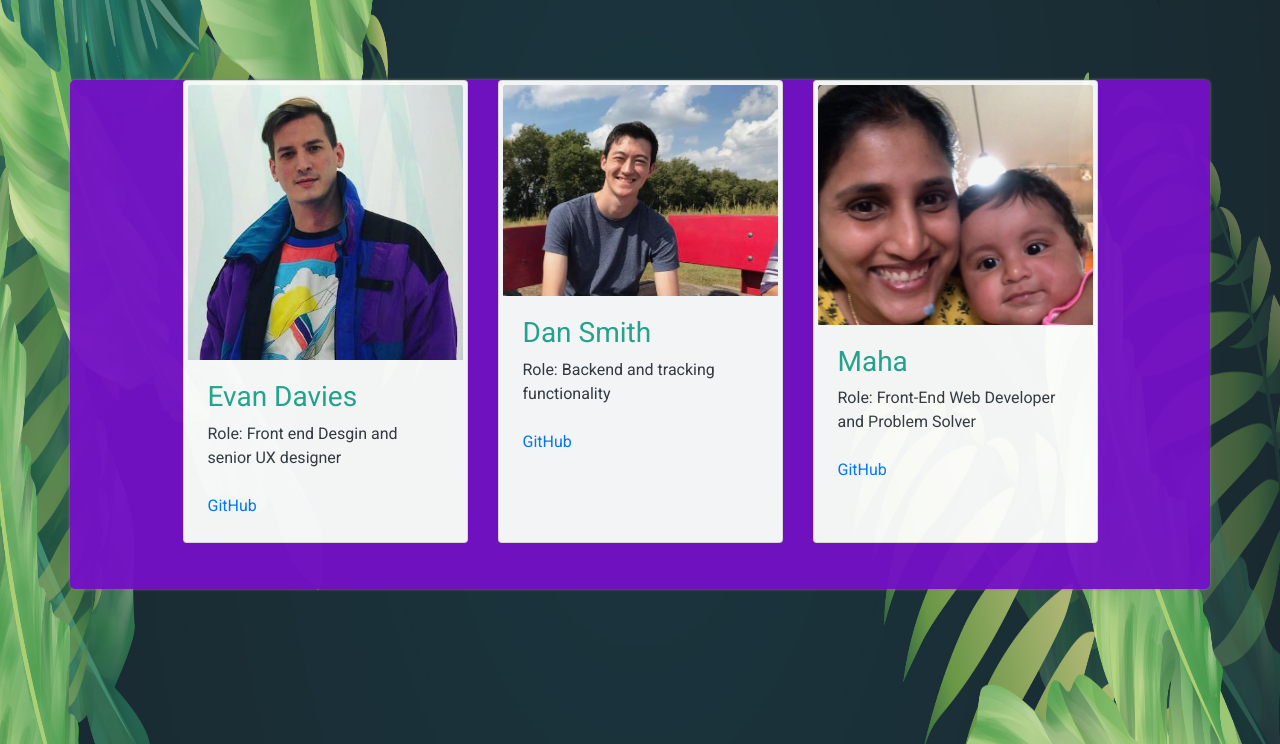
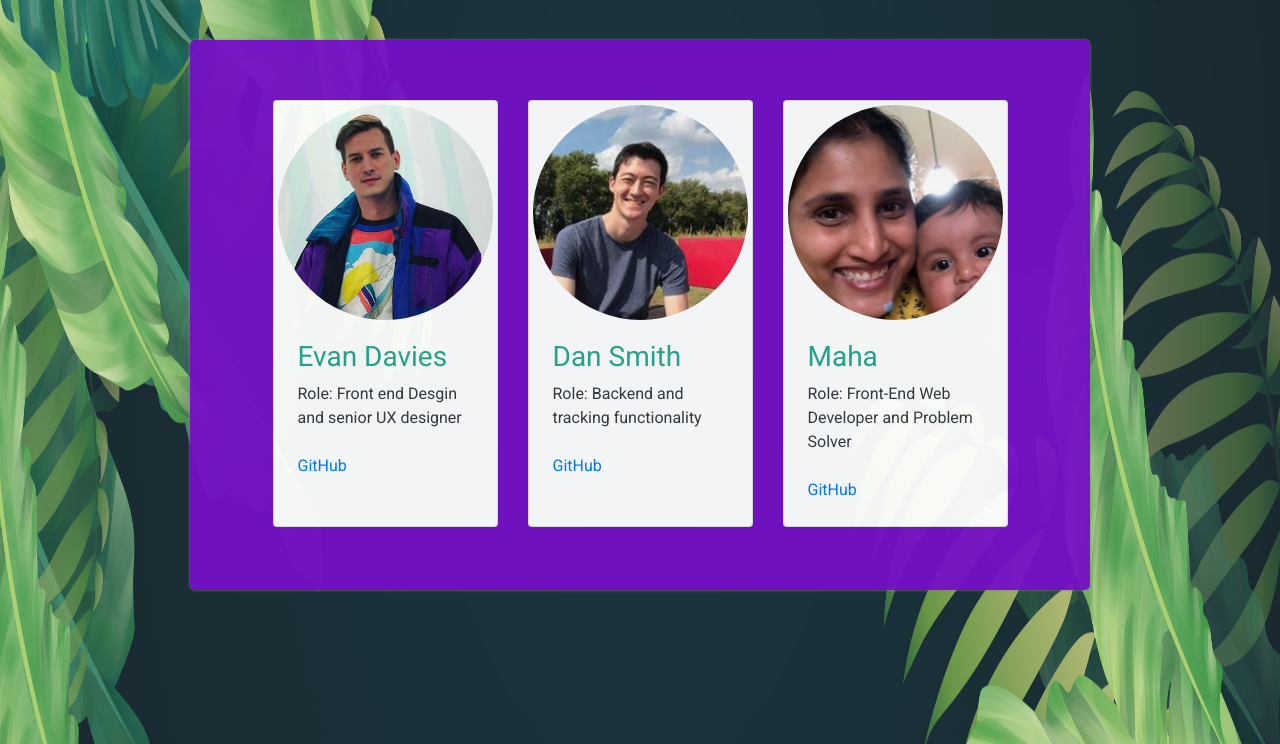
Before and after one commit to evandavies11/Project-2, a Node server app: page /team in a window 1280 px wide. Shown: the part 56-800 px from the top of the page. Run offline with Node 20, Linux system fonts and the light colour scheme; data comes from the database, SQL or seed files in the repository; some libraries are stand-ins or nearby versions.

Commit message:
fixed the teampage style

```diff
--- a/config/config.json
+++ b/config/config.json
@@ -1,8 +1,8 @@
 {
   "development": {
     "username": "root",
-    "password": "Rajesh@82",
-    "database": "books",
+    "password": "1Foldingcrane",
+    "database": "books_db",
     "host": "localhost",
     "dialect": "mysql"
   },
--- a/public/styles/styles.css
+++ b/public/styles/styles.css
@@ -74,3 +74,12 @@ body{
     text-align: center justify;
     margin-top: 20px;
 }
+
+/*information page style*/
+
+#dev-container{
+    width: 900px;
+    height: 550px;
+    margin-top: 40px;
+    padding-top: 60px;
+}
--- a/views/teampage.handlebars
+++ b/views/teampage.handlebars
@@ -23,11 +23,11 @@
     </div>
 </nav>
 
-<div class="container">
+<div class="container" id="dev-container">
     <div class="row justify-content-center card-deck jumbotron-transparent">
 
         <div class="card col-md-3 shadow mb-3 p-1">
-            <img src="../public/styles/img/evan.jpg" class="card-img-top" alt="Picture of Evan">
+            <img src="/styles/img/evan.jpg" class="card-img-top rounded-circle" alt="Picture of Evan">
             <div class="card-body">
                 <h3>Evan Davies</h3>
                 <p class="card-text text-dark">Role: Front end Desgin and senior UX designer<br>
@@ -40,7 +40,7 @@
         </div>
 
         <div class="card col-md-3 shadow mb-3 p-1">
-            <img src="../public/styles/img/dan.jpg" class="card-img-top" alt="Picture of Dan">
+            <img src="/styles/img/dan.jpg" class="card-img-top rounded-circle" alt="Picture of Dan">
             <div class="card-body">
                 <h3>Dan Smith</h3>
                 <p class="card-text text-dark">Role: Backend and tracking functionality<br>
@@ -51,7 +51,7 @@
             </div>
         </div>
         <div class="card col-md-3 shadow mb-3 p-1">
-            <img src="../public/styles/img/maha.png" class="card-img-top" alt="Picture of Maha">
+            <img src="/styles/img/maha.png" class="card-img-top rounded-circle" alt="Picture of Maha">
             <div class="card-body">
                 <h3>Maha</h3>
                 <p class="card-text text-dark">Role: Front-End Web Developer and Problem Solver<br>
```
Also changed, not shown: public/styles/img/dan.jpg, public/styles/img/maha.png.
